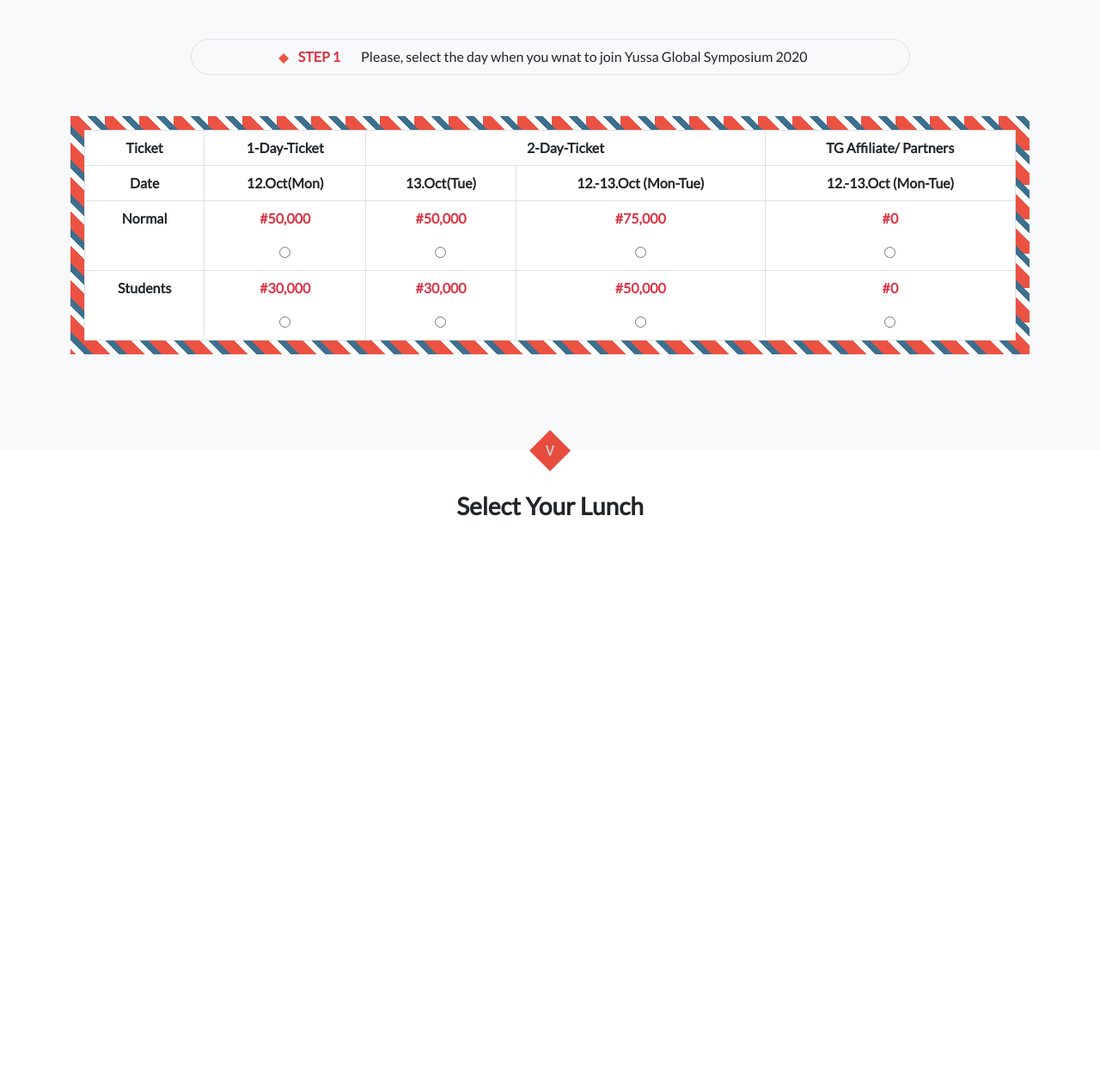
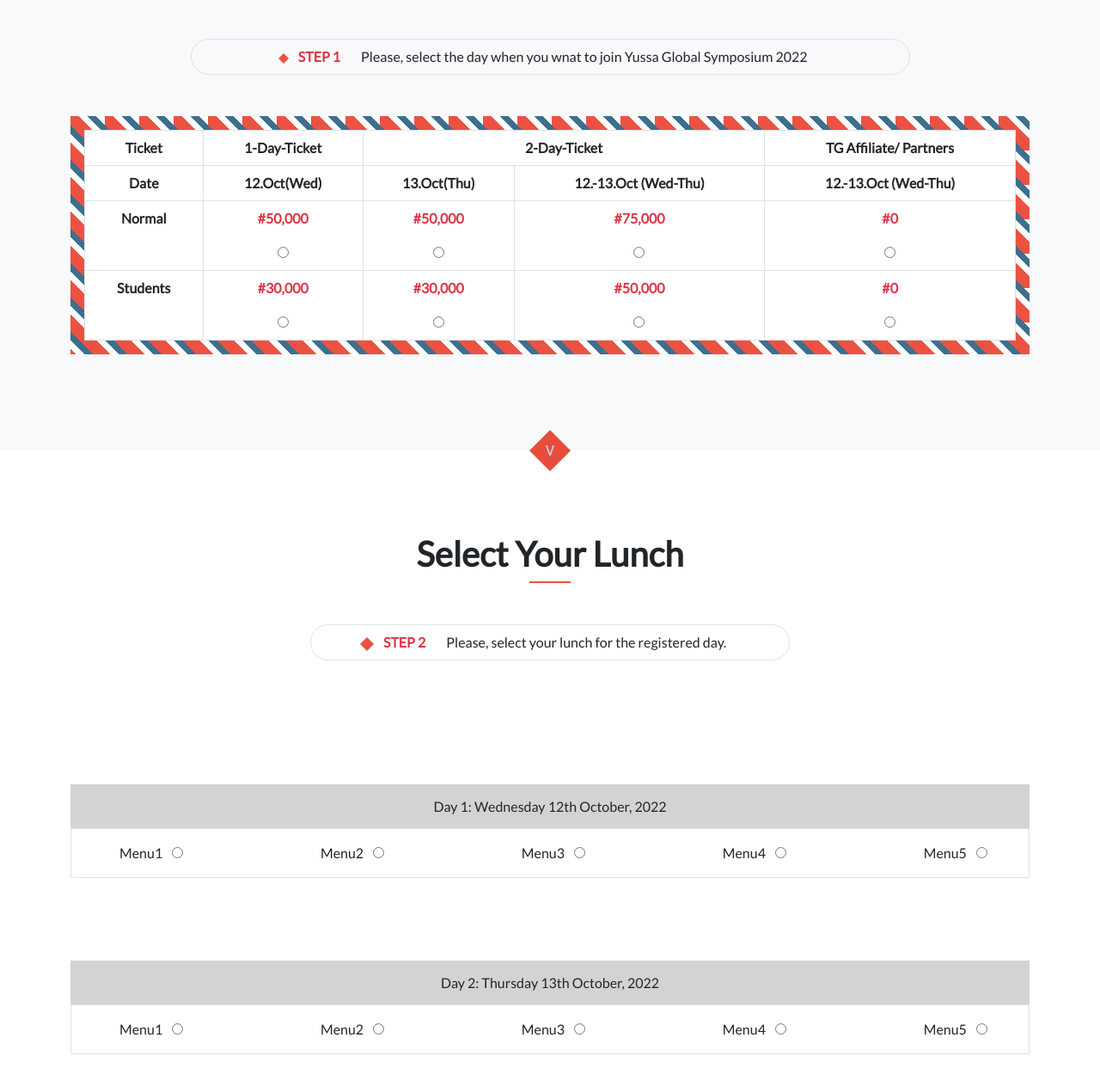
Before and after one commit to YussaMoney/Forex-Trading-Symposium, a website: page tickets.html in a window 1280 px wide. Shown: the part 212-1476 px from the top of the page at 86% size. Before the commit the page ends 874 px from the top, so only its background shows below. Drawn offline with nearby package versions, Linux system fonts and the light colour scheme.

Commit message:
Added: Lunch-Data to Lunch Section of Tickets Page

```diff
--- a/css/tickets.css
+++ b/css/tickets.css
@@ -27,7 +27,8 @@
   font-size: 1.5vw !important;
 }
 
-.ticket-heading::after {
+.ticket-heading::after,
+.lunch-heading::after {
   content: "";
   border: 1px solid #ec5242;
   display: block;
@@ -68,3 +69,7 @@
   position: relative;
   top: 1.5rem;
 }
+
+.lunch-text {
+  background-color: #D3D3D3;
+}
--- a/tickets.html
+++ b/tickets.html
@@ -125,7 +125,7 @@
             </h3>
             <p class="step1 my-5 border py-2 rounded-5 w-75 mx-auto">
               <img src="./img/icons8-rhombus-16.png" class="img-fluid" alt="rhombus icon">
-              <span class="text-danger fw-bold mx-2">STEP 1</span><span class="mx-3">Please, select the day when you wnat to join Yussa Global Symposium 2020</span>
+              <span class="text-danger fw-bold mx-2">STEP 1</span><span class="mx-3">Please, select the day when you wnat to join Yussa Global Symposium 2022</span>
             </p>
           </article>
 
@@ -140,10 +140,10 @@
                 </tr>
                 <tr>
                   <th scope="col">Date</th>
-                  <th scope="col">12.Oct(Mon)</th>
-                  <th scope="col">13.Oct(Tue)</th>
-                  <th scope="col">12.-13.Oct (Mon-Tue)</th>
-                  <th scope="col">12.-13.Oct (Mon-Tue)</th>
+                  <th scope="col">12.Oct(Wed)</th>
+                  <th scope="col">13.Oct(Thu)</th>
+                  <th scope="col">12.-13.Oct (Wed-Thu)</th>
+                  <th scope="col">12.-13.Oct (Wed-Thu)</th>
                 </tr>
               </thead>
 
@@ -196,11 +196,72 @@
       </section>
 
       <section class="lunch bg-white">
-        <div class="container mt-n5">
-          <article class="lunch-info">
-            <h3 class="lunch-heading text-center fw-bold py-5">
+        <div class="container text-center">
+          <article class="select-lunch mx-auto py-5">
+            <h1 class="ticket-heading fw-bolder text-center mt-5">
               Select Your Lunch
             </h3>
+            <p class="step2 my-5 border py-2 rounded-5 w-50 mx-auto">
+              <img src="./img/icons8-rhombus-16.png" class="img-fluid" alt="rhombus icon">
+              <span class="text-danger fw-bold mx-2">STEP 2</span><span class="mx-3">Please, select your lunch for the registered day.</span>
+            </p>
+          </article>
+
+          <article class="lunch-data text-center py-5">
+            <h6 class="lunch-text p-3 mb-0">
+              Day 1: Wednesday 12th October, 2022
+            </h6>
+
+              <div class="border d-flex justify-content-between py-3 px-5">
+                <div class="lunch-menu">
+                  <label for="menu" class="mx-2">Menu1</label>
+                  <input type="radio" name="menu1" id="menu1">
+                </div>
+                <div class="lunch-menu">
+                  <label for="menu" class="mx-2">Menu2</label>
+                  <input type="radio" name="menu2" id="menu2">
+                </div>
+                <div class="lunch-menu">
+                  <label for="menu" class="mx-2">Menu3</label>
+                  <input type="radio" name="menu3" id="menu3">
+                </div>
+                <div class="lunch-menu">
+                  <label for="menu" class="mx-2">Menu4</label>
+                  <input type="radio" name="menu4" id="menu4">
+                </div>
+                <div class="lunch-menu">
+                  <label for="menu" class="mx-2">Menu5</label>
+                  <input type="radio" name="menu5" id="menu5">
+                </div>
+              </div>
+          </article>
+          <article class="lunch-data text-center py-5">
+            <h6 class="lunch-text p-3 mb-0">
+              Day 2: Thursday 13th October, 2022
+            </h6>
+
+              <div class="border d-flex justify-content-between py-3 px-5">
+                <div class="lunch-menu">
+                  <label for="menu" class="mx-2">Menu1</label>
+                  <input type="radio" name="menu1" id="menu1">
+                </div>
+                <div class="lunch-menu">
+                  <label for="menu" class="mx-2">Menu2</label>
+                  <input type="radio" name="menu2" id="menu2">
+                </div>
+                <div class="lunch-menu">
+                  <label for="menu" class="mx-2">Menu3</label>
+                  <input type="radio" name="menu3" id="menu3">
+                </div>
+                <div class="lunch-menu">
+                  <label for="menu" class="mx-2">Menu4</label>
+                  <input type="radio" name="menu4" id="menu4">
+                </div>
+                <div class="lunch-menu">
+                  <label for="menu" class="mx-2">Menu5</label>
+                  <input type="radio" name="menu5" id="menu5">
+                </div>
+              </div>
           </article>
         </div>
       </section>
```
